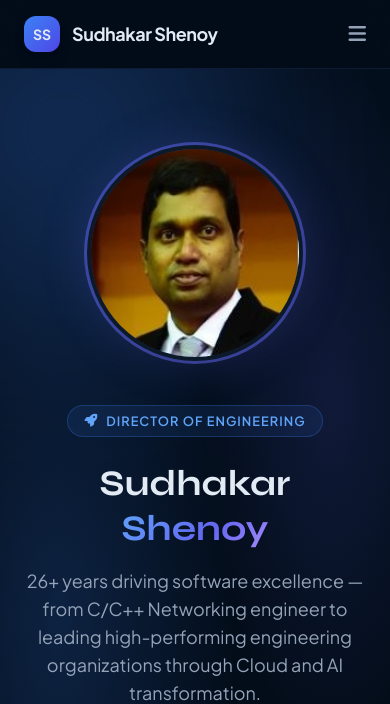
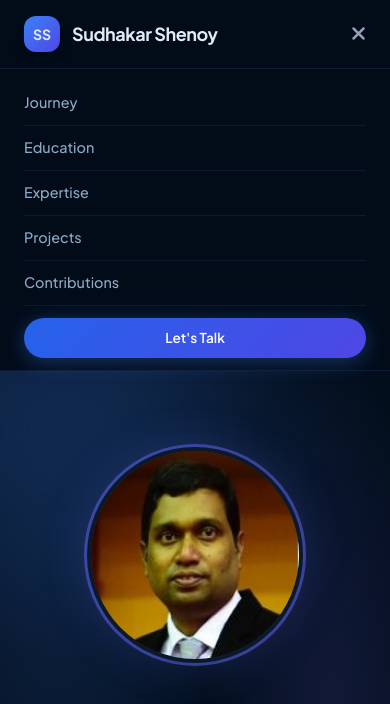
Before and after one commit to shenoyss/professional-cv, a plain HTML site: page Index.html in a window 390 px wide. Both pictures are taken after a click on the button 357 px from the left and 34 px from the top of the page. Shown: the top 704 px of the page. Drawn offline with nearby package versions, Linux system fonts and the light colour scheme.

Commit message:
Responsiveness
Added responsiveness to the pages.

```diff
--- a/Index.html
+++ b/Index.html
@@ -271,6 +271,18 @@
     .photo-ring {
       box-shadow: 0 0 0 4px #0b1929, 0 0 0 7px rgba(99,102,241,0.5), 0 0 50px rgba(99,102,241,0.25);
     }
+
+    /* Mobile nav dropdown links */
+    .mob-nav-link {
+      display: block;
+      padding: 0.7rem 0;
+      color: var(--text-sec);
+      font-size: 0.9rem;
+      font-weight: 500;
+      border-bottom: 1px solid rgba(99,149,255,0.1);
+      transition: color 0.2s;
+    }
+    .mob-nav-link:hover { color: #fff; }
   </style>
 </head>
 <body>
@@ -293,6 +305,17 @@
       <button class="md:hidden text-slate-400 hover:text-white transition" id="mob-menu-btn">
         <i class="fas fa-bars text-xl"></i>
       </button>
+    </div>
+    <!-- Mobile dropdown menu -->
+    <div id="mob-menu" class="hidden md:hidden" style="border-top:1px solid rgba(99,149,255,0.12);">
+      <div class="max-w-6xl mx-auto px-6 py-3 flex flex-col">
+        <a href="#experience"    class="mob-nav-link">Journey</a>
+        <a href="#education"     class="mob-nav-link">Education</a>
+        <a href="#expertise"     class="mob-nav-link">Expertise</a>
+        <a href="projects.html"  class="mob-nav-link">Projects</a>
+        <a href="#contributions" class="mob-nav-link">Contributions</a>
+        <a href="#contact" class="btn-primary mt-3 justify-center" style="padding:0.6rem 1.4rem; font-size:0.85rem; text-align:center;">Let's Talk</a>
+      </div>
     </div>
   </nav>
 
@@ -1039,6 +1062,21 @@
       sections.forEach(s => { if (window.scrollY >= s.offsetTop - 120) current = s.id; });
       navLinks.forEach(l => { l.style.color = l.getAttribute('href') === '#' + current ? '#fff' : ''; });
     }, { passive: true });
+
+    // Mobile hamburger menu
+    const mobBtn = document.getElementById('mob-menu-btn');
+    const mobMenu = document.getElementById('mob-menu');
+    if (mobBtn && mobMenu) {
+      mobBtn.addEventListener('click', () => {
+        const isOpen = !mobMenu.classList.contains('hidden');
+        mobMenu.classList.toggle('hidden');
+        mobBtn.querySelector('i').className = isOpen ? 'fas fa-bars text-xl' : 'fas fa-xmark text-xl';
+      });
+      mobMenu.querySelectorAll('a').forEach(a => a.addEventListener('click', () => {
+        mobMenu.classList.add('hidden');
+        mobBtn.querySelector('i').className = 'fas fa-bars text-xl';
+      }));
+    }
   </script>
 </body>
 </html>
```
Also changed, not shown: books.html (+3 -3 lines), projects.html (+3 -3 lines), travel.html (+3 -3 lines), 4 other files.
